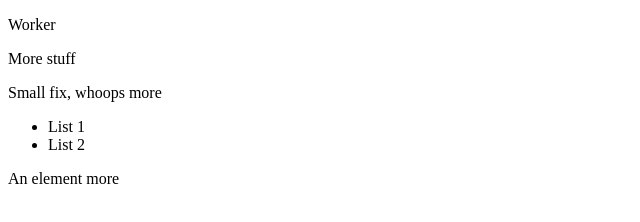
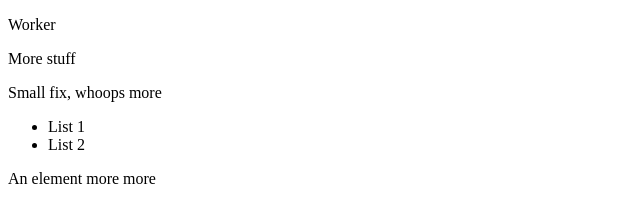
Before and after one commit to xjdesigns/semver_test, a website: page index.html in a window 1280 px wide. Shown: the full height of the page, 0-640 px from the left. Drawn offline with Linux system fonts and the light colour scheme.

```diff
--- a/index.html
+++ b/index.html
@@ -22,7 +22,7 @@
 			</ul>
 		</div>
 
-		<div>An element more</div>
+		<div>An element more more</div>
 	</main>
 </body>
 </html>
```
